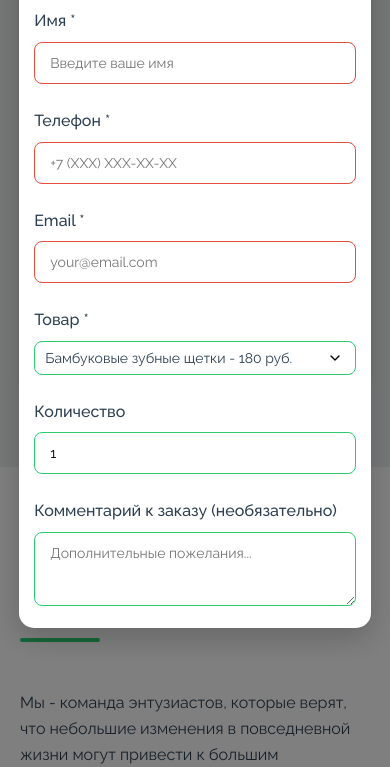
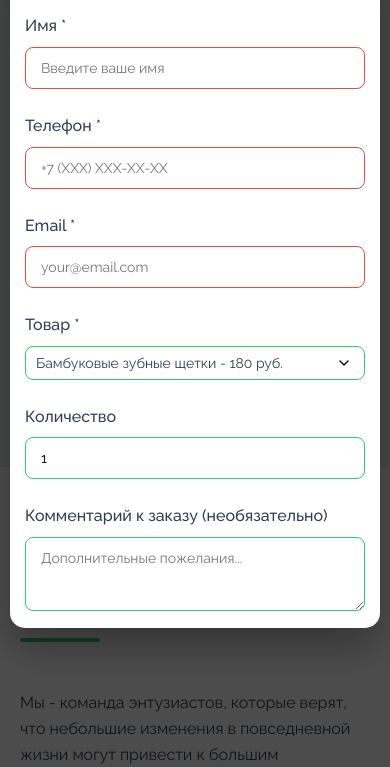
Before and after one commit to Ilya-848498/eco-start, a plain HTML site: page index.html in a window 390 px wide. Both pictures are taken after a click on the button "Заказать сейчас". Shown: the part 1651-2418 px from the top of the page. Drawn offline with Linux system fonts and the light colour scheme.

Commit message:
Add files via upload

```diff
--- a/css/style.css
+++ b/css/style.css
@@ -2274,3 +2274,77 @@ section {
         font-size: 1.1rem;
     }
 }
+
+/* Стили для ошибок валидации форм */
+.input-error {
+    color: var(--accent-color) !important;
+    font-size: 0.8rem !important;
+    margin-top: 0.25rem !important;
+    font-weight: 500 !important;
+}
+
+.form-group input:invalid,
+.form-group select:invalid,
+.form-group textarea:invalid {
+    border-color: var(--accent-color) !important;
+}
+
+.form-group input:valid,
+.form-group select:valid,
+.form-group textarea:valid {
+    border-color: var(--primary-color) !important;
+}
+
+/* Улучшенные стили для модального окна */
+.modal {
+    display: none;
+    position: fixed;
+    top: 0;
+    left: 0;
+    width: 100%;
+    height: 100%;
+    background: rgba(0, 0, 0, 0.7);
+    z-index: 2000;
+    align-items: center;
+    justify-content: center;
+    padding: 20px;
+}
+
+.modal-content {
+    background: var(--white);
+    padding: 30px;
+    border-radius: 15px;
+    max-width: 500px;
+    width: 100%;
+    position: relative;
+    box-shadow: 0 20px 40px rgba(0, 0, 0, 0.3);
+    margin: 0 auto;
+    max-height: 90vh;
+    overflow-y: auto;
+}
+
+/* Адаптивность для модального окна */
+@media (max-width: 768px) {
+    .modal {
+        padding: 15px;
+        align-items: flex-start;
+    }
+
+    .modal-content {
+        padding: 25px 20px;
+        max-width: 100%;
+        margin: 20px auto;
+        max-height: 85vh;
+    }
+}
+
+@media (max-width: 480px) {
+    .modal {
+        padding: 10px;
+    }
+
+    .modal-content {
+        padding: 20px 15px;
+        max-height: 80vh;
+    }
+}
```
